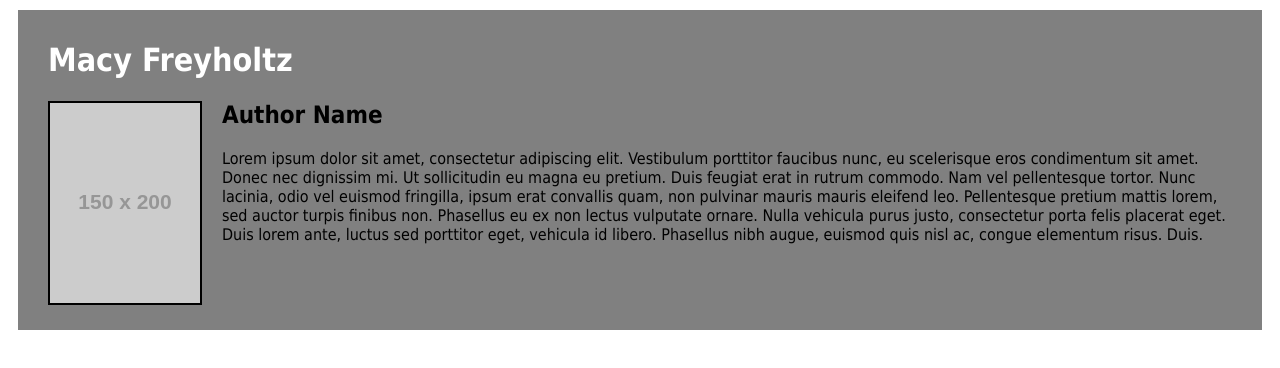
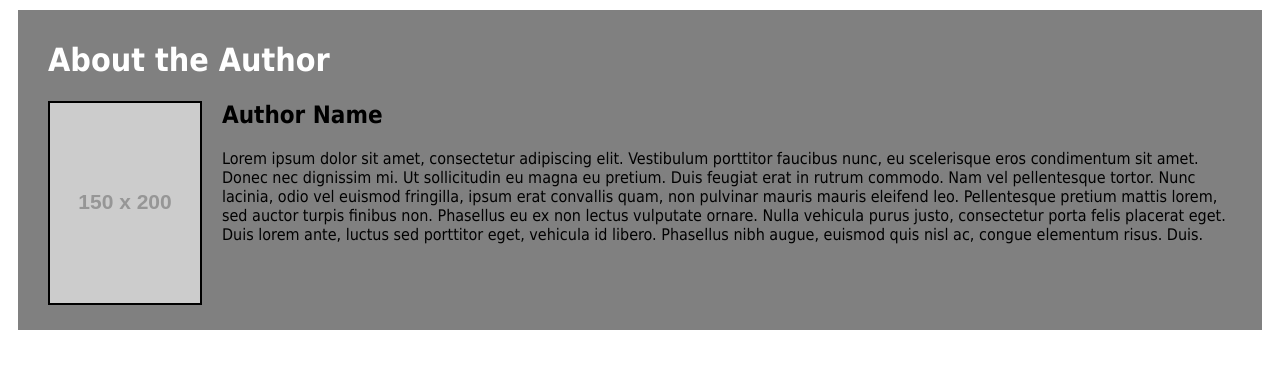
Before and after one commit to freyholtzm/AboutTheAuthor, a plain HTML site: page index.html in a window 1280 px wide. Drawn offline with Linux system fonts and the light colour scheme; placeholder pictures from the web are drawn by us.

Commit message:
Update index.html
edited box

```diff
--- a/index.html
+++ b/index.html
@@ -33,7 +33,7 @@
   </head>
   <body>
     <div class="outer-box">
-      <div class="name"><h1>Macy Freyholtz</h1></div>
+      <div class="name"><h1>About the Author</h1></div>
       <div class="picture"><img src="http://via.placeholder.com/150x200"></div>
       <div class="bio"><h2>Author Name</h2>
       Lorem ipsum dolor sit amet, consectetur adipiscing elit. Vestibulum porttitor faucibus nunc, eu scelerisque eros condimentum sit amet. Donec nec dignissim mi. Ut sollicitudin eu magna eu pretium. Duis feugiat erat in rutrum commodo. Nam vel pellentesque tortor. Nunc lacinia, odio vel euismod fringilla, ipsum erat convallis quam, non pulvinar mauris mauris eleifend leo. Pellentesque pretium mattis lorem, sed auctor turpis finibus non. Phasellus eu ex non lectus vulputate ornare. Nulla vehicula purus justo, consectetur porta felis placerat eget. Duis lorem ante, luctus sed porttitor eget, vehicula id libero. Phasellus nibh augue, euismod quis nisl ac, congue elementum risus. Duis.</div>
```
